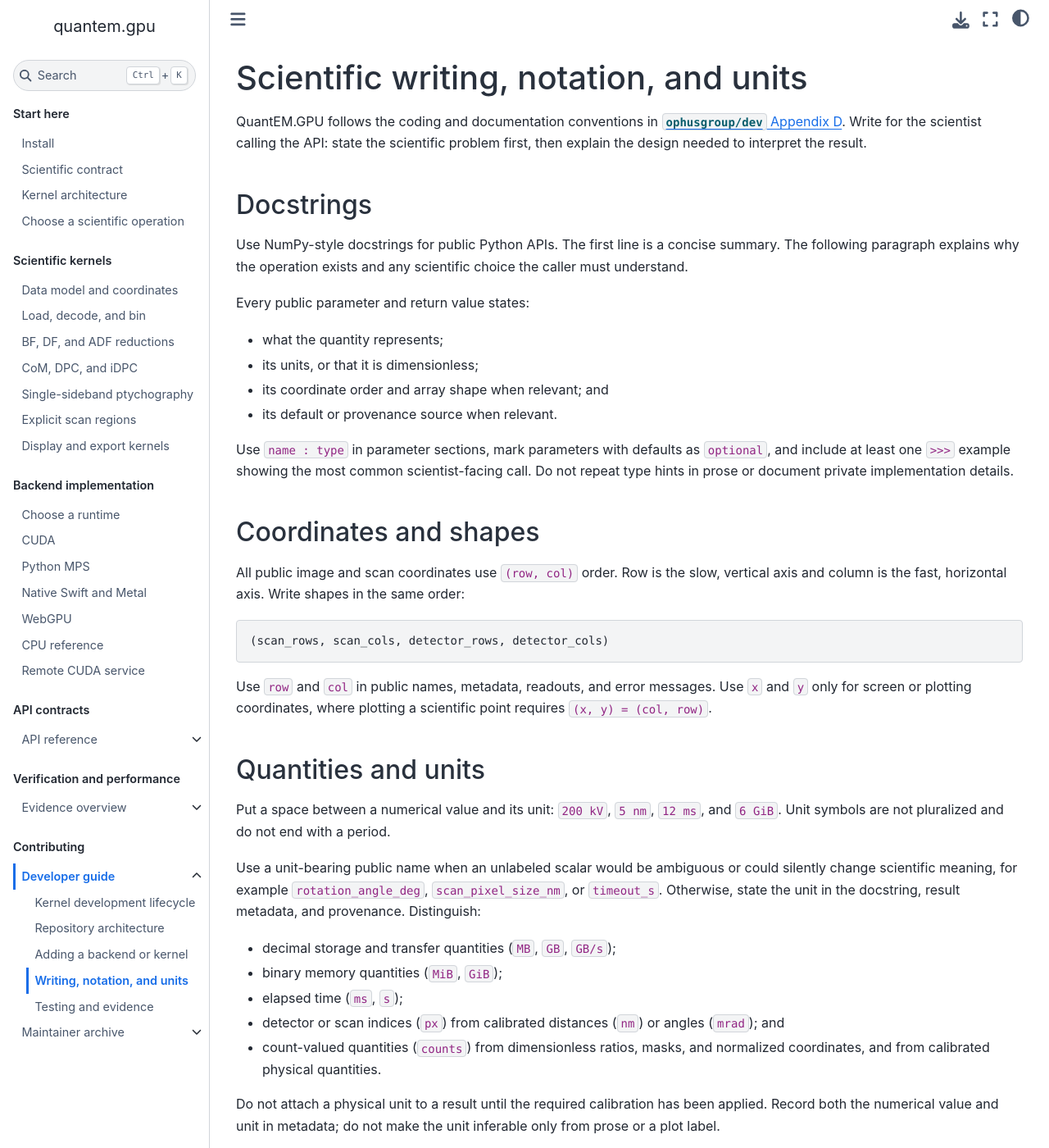
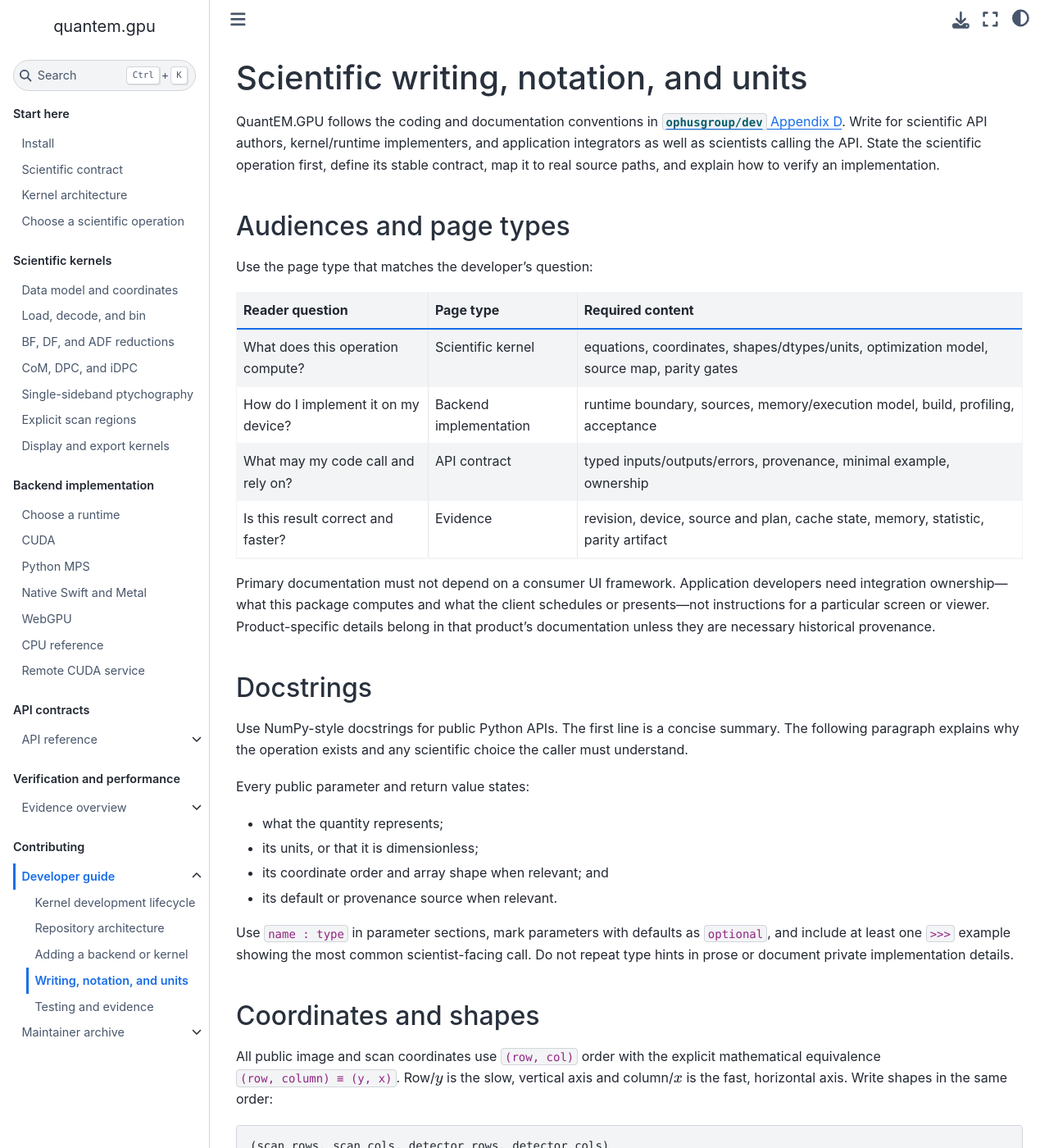
Before and after one commit to bobleesj/quantem.gpu, a Jupyter Book: the page built from docs/developer/writing.md, in a window 1280 px wide and 1400 px high. Shown: the whole window at 82% size. Built offline with Jupyter Book 1.0.4 settings and Sphinx 7.4.7 and the Sphinx Book theme 1.1.4, drawn with Linux system fonts in a browser that asks for light colours; some of the changed text lies outside the part shown.

Commit message:
Define developer-focused documentation standards

````diff
--- a/docs/developer/writing.md
+++ b/docs/developer/writing.md
@@ -2,8 +2,27 @@
 
 QuantEM.GPU follows the coding and documentation conventions in
 [`ophusgroup/dev` Appendix D](https://github.com/ophusgroup/dev#appendix-d-coding-standards).
-Write for the scientist calling the API: state the scientific problem first,
-then explain the design needed to interpret the result.
+Write for scientific API authors, kernel/runtime implementers, and application
+integrators as well as scientists calling the API. State the scientific
+operation first, define its stable contract, map it to real source paths, and
+explain how to verify an implementation.
+
+## Audiences and page types
+
+Use the page type that matches the developer's question:
+
+| Reader question | Page type | Required content |
+|---|---|---|
+| What does this operation compute? | Scientific kernel | equations, coordinates, shapes/dtypes/units, optimization model, source map, parity gates |
+| How do I implement it on my device? | Backend implementation | runtime boundary, sources, memory/execution model, build, profiling, acceptance |
+| What may my code call and rely on? | API contract | typed inputs/outputs/errors, provenance, minimal example, ownership |
+| Is this result correct and faster? | Evidence | revision, device, source and plan, cache state, memory, statistic, parity artifact |
+
+Primary documentation must not depend on a consumer UI framework. Application
+developers need integration ownership—what this package computes and what the
+client schedules or presents—not instructions for a particular screen or
+viewer. Product-specific details belong in that product's documentation unless
+they are necessary historical provenance.
 
 ## Docstrings
 
@@ -25,17 +44,19 @@ implementation details.
 
 ## Coordinates and shapes
 
-All public image and scan coordinates use `(row, col)` order. Row is the slow,
-vertical axis and column is the fast, horizontal axis. Write shapes in the same
-order:
+All public image and scan coordinates use `(row, col)` order with the explicit
+mathematical equivalence `(row, column) ≡ (y, x)`. Row/$y$ is the slow,
+vertical axis and column/$x$ is the fast, horizontal axis. Write shapes in the
+same order:
 
 ```text
 (scan_rows, scan_cols, detector_rows, detector_cols)
 ```
 
-Use `row` and `col` in public names, metadata, readouts, and error messages.
-Use `x` and `y` only for screen or plotting coordinates, where plotting a
-scientific point requires `(x, y) = (col, row)`.
+Use `row` and `col` in public names, metadata, and error messages. In equations,
+use $r_y,r_x$ for scan coordinates and $q_y,q_x$ for detector coordinates.
+Plotting libraries may request `(x, y) = (column, row)`; document that adapter
+boundary without changing the scientific array order.
 
 ## Quantities and units
 
@@ -83,6 +104,11 @@ bin, mask, dtype conversion, approximation, normalization, or calibration that
 changes the result. Code identifiers may follow an equation, but they do not
 replace the mathematical definition.
 
+Every scientific-kernel page also includes an **Optimization model** section.
+Describe reusable dataflow choices—residency, fusion, traversal count, buffer
+reuse, queue overlap, synchronization, and readback—without making an
+unmeasured speed claim or hard-coding one backend topology into the science.
+
 ## Scientific prose and evidence
 
 State facts, assumptions, limits, and measured values. Avoid evaluative terms
````
Also changed, not shown: 1 other file.
